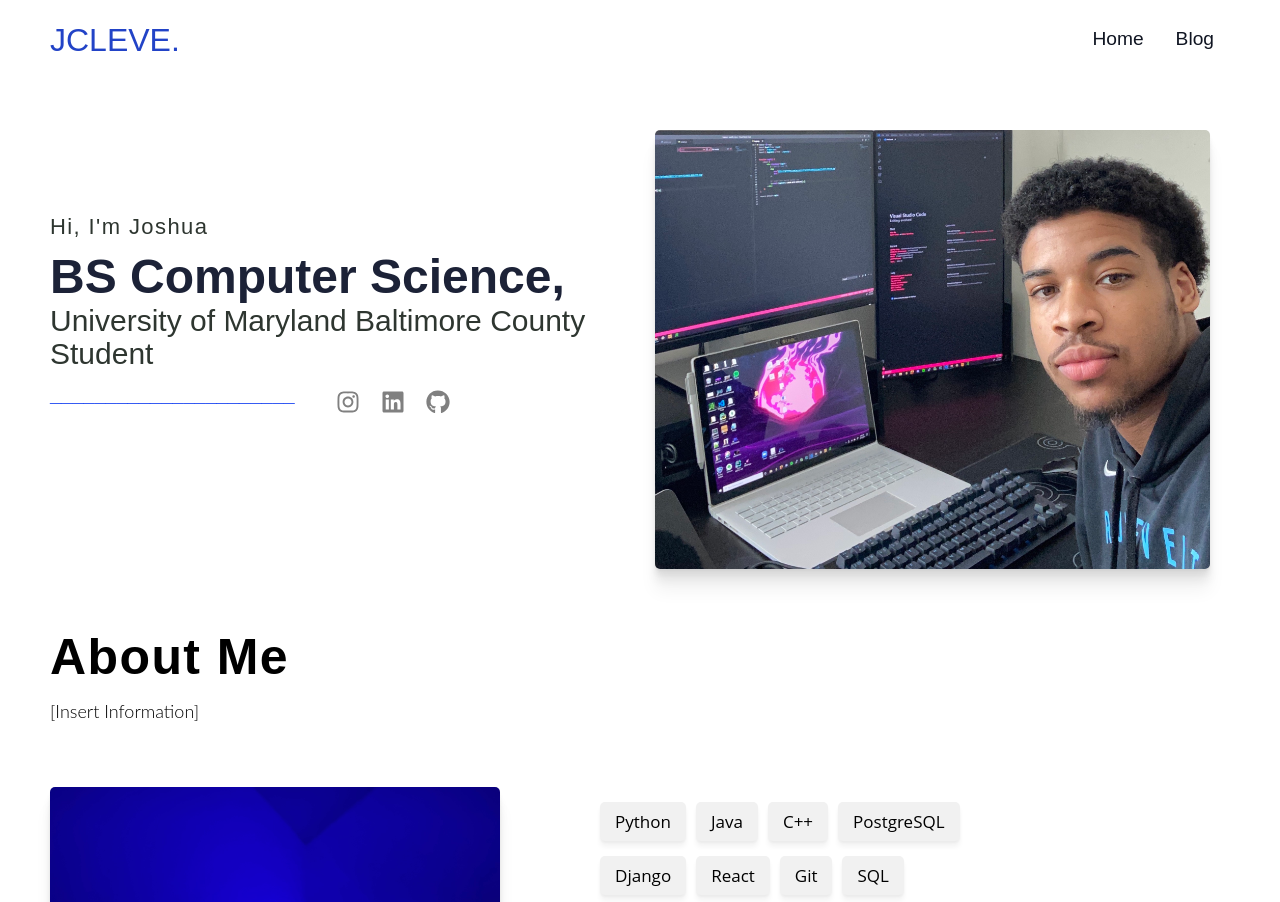
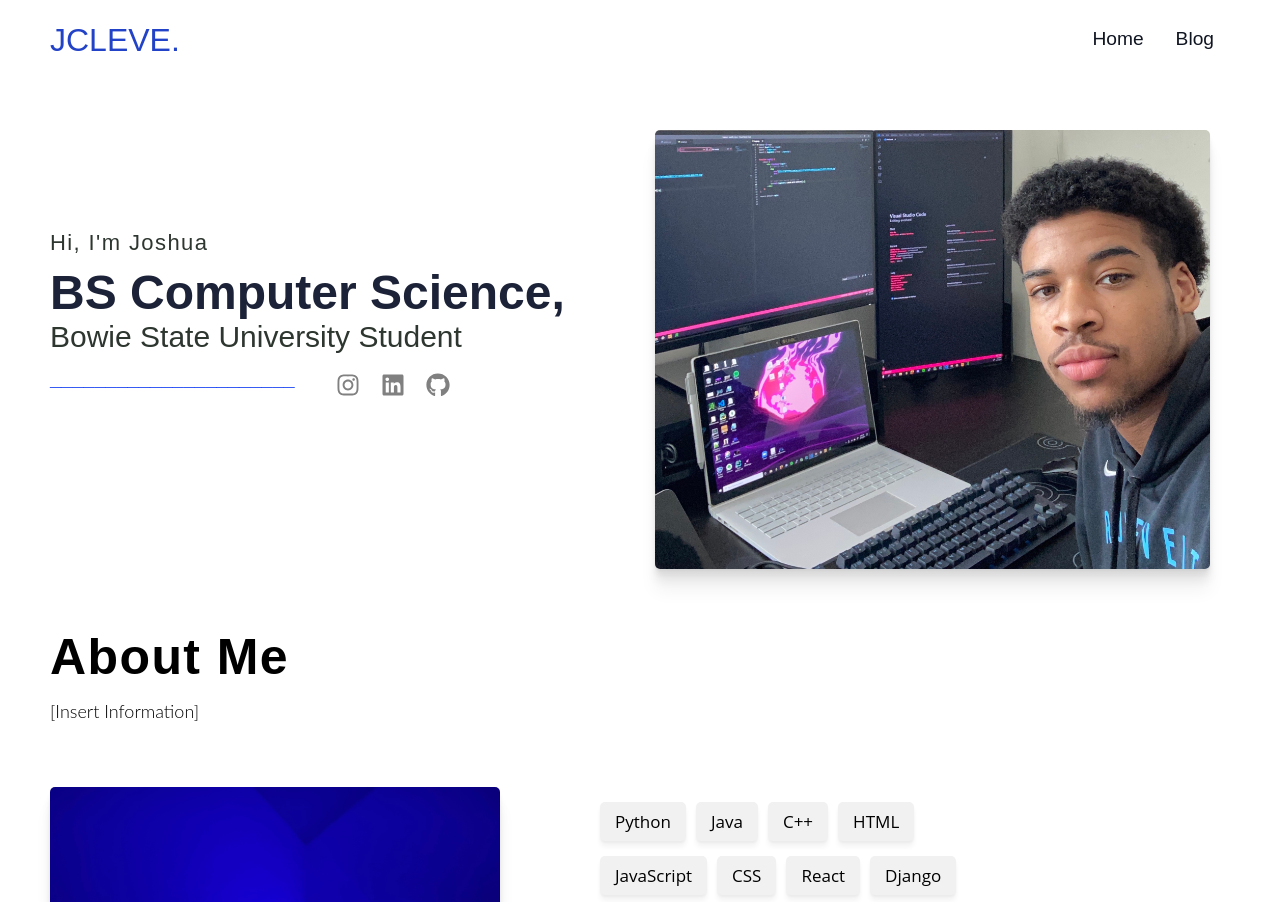
Before and after one commit to jclevecodes/josh-webportfolio, a React (Create React App) app: page / in a window 1280 px wide. Shown: the top 902 px of the page. Built offline with nearby package versions, Linux system fonts and the light colour scheme.

Commit message:
Updating information on portfolio

```diff
--- a/src/App.js
+++ b/src/App.js
@@ -5,6 +5,7 @@ import Navbar from './components/Navbar/Navbar';
 
 import Header from './pagesdata/header/Header.js'
 import AboutMeInfo from './pagesdata/aboutme/AboutMe.js';
+
 
 
 import GlobalStyle from './globalStyles';
--- a/src/components/AboutMe/AboutMe.js
+++ b/src/components/AboutMe/AboutMe.js
@@ -3,7 +3,7 @@ import { Container } from '../../globalStyles';
 import DeskImg from '../images/mydesk.jpg';
 import { AboutMeRow, AboutMeCol, TextWrapperInfo, HeadLine, Paragraph, SkillsList, Skill, SkillsHeader, ImgAboutMe, SkillsDiv, SkillsWrapper } from './AboutMe.elements';
 
-const AboutMe = ({ headline, bio, skillOne, skillTwo, skillThree, skillFour, skillFive, skillSix, skillSeven, skillEight, skillsheader }) => {
+const AboutMe = ({ headline, bio, skillOne, skillTwo, skillThree, skillFour, skillFive, skillSix, skillSeven, skillEight, skillNine, skillTen, skillEleven, skillsheader }) => {
     return (
         <>
             <Container>
@@ -26,6 +26,9 @@ const AboutMe = ({ headline, bio, skillOne, skillTwo, skillThree, skillFour, ski
                                     <Skill>{skillSix}</Skill>
                                     <Skill>{skillSeven}</Skill>
                                     <Skill>{skillEight}</Skill>
+                                    <Skill>{skillNine}</Skill>
+                                    <Skill>{skillTen}</Skill>
+                                    <Skill>{skillEleven}</Skill>
                                 </SkillsWrapper>
                             </SkillsList>
                         </SkillsDiv>
--- a/src/components/IntroSection/Header.js
+++ b/src/components/IntroSection/Header.js
@@ -22,7 +22,7 @@ const Header = ({ headerImg, top, headline, subtext }) => {
                             <SocialStarter>
                                 ______________________
                             </SocialStarter>
-                            <SocialIconLink href={"https://www.instagram.com/jcleve.codes/"} target="_blank" aria-label="Instagram">
+                            <SocialIconLink href={"https://www.instagram.com/mdj.codes/"} target="_blank" aria-label="Instagram">
                                 <FaInstagram />
                             </SocialIconLink>
                             <SocialIconLink href={"https://www.linkedin.com/in/joshua-cleveland/"} target="_blank" aria-label="LinkedIn">
--- a/src/pagesdata/aboutme/Data.js
+++ b/src/pagesdata/aboutme/Data.js
@@ -4,9 +4,13 @@ export const aboutMeInfo = {
     skillOne: 'Python',
     skillTwo: 'Java',
     skillThree: 'C++',
-    skillFour: 'PostgreSQL',
-    skillFive: 'Django',
-    skillSix: 'React',
-    skillSeven: 'Git',
-    skillEight: 'SQL'
+    skillFour: 'HTML',
+    skillFive: 'JavaScript',
+    skillSix: 'CSS',
+    skillSeven: 'React',
+    skillEight: 'Django',
+    skillNine: 'SQL',
+    skillTen: 'Microsoft Access',
+    skillEleven: 'MongoDB'
+
 };
--- a/src/pagesdata/header/Data.js
+++ b/src/pagesdata/header/Data.js
@@ -1,5 +1,5 @@
 export const headerInfo = {
     headline: 'BS Computer Science,',
-    subtext: 'University of Maryland Baltimore County Student',
+    subtext: 'Bowie State University Student',
     top: 'Hi, I\'m Joshua'
 }
```
